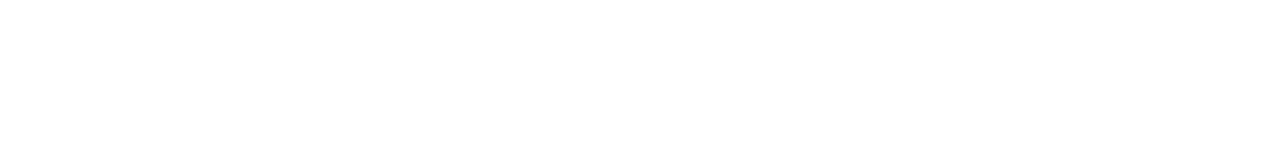
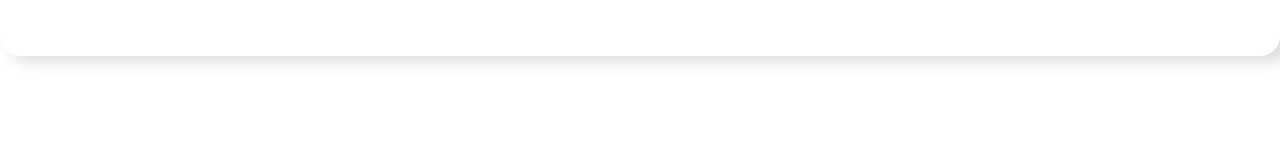
Before and after one commit to sauravDutt/sauravDutt.com, a plain HTML site: page index.html in a window 1280 px wide. Drawn offline with Linux system fonts and the light colour scheme.

```diff
--- a/index.html
+++ b/index.html
@@ -9,7 +9,7 @@
     <link rel="stylesheet" href="style.css">
 </head>
 <body>
-    <div>
+    <div class="app">
         <div class="navbar-outter">
 
         </div>
--- a/style.css
+++ b/style.css
@@ -3,3 +3,16 @@ body {
     padding: 0;
 
 }
+@font-face {
+    font-family: "Logo";
+    src: url("./TheHistoriaDemo.otf");
+    font-style: normal;
+}
+
+
+.navbar-outter {
+    height: 7vh;
+    border-bottom-right-radius: 20px;
+    border-bottom-left-radius: 20px;
+    box-shadow: 10px 5px 15px 1px #00000024;
+}
```
